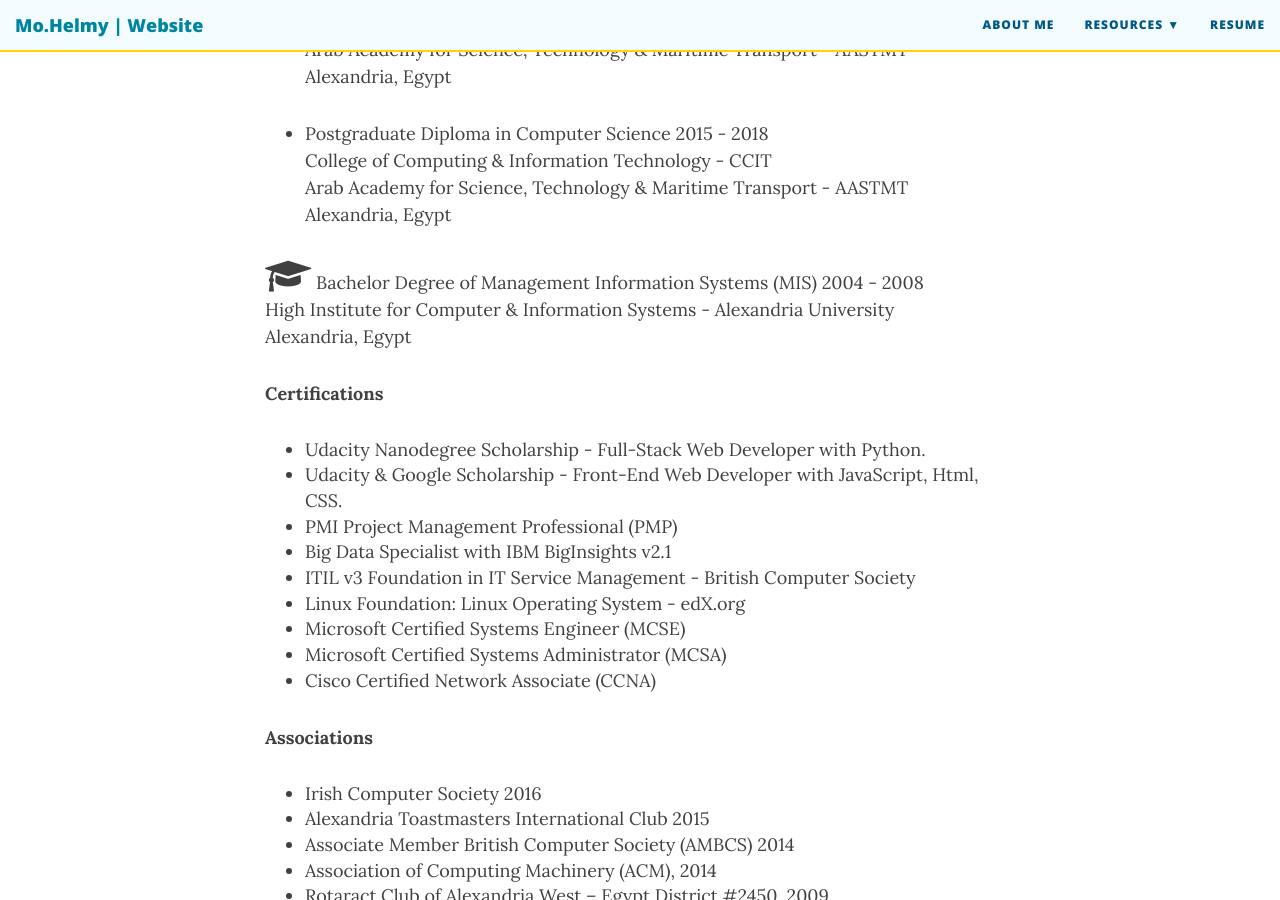
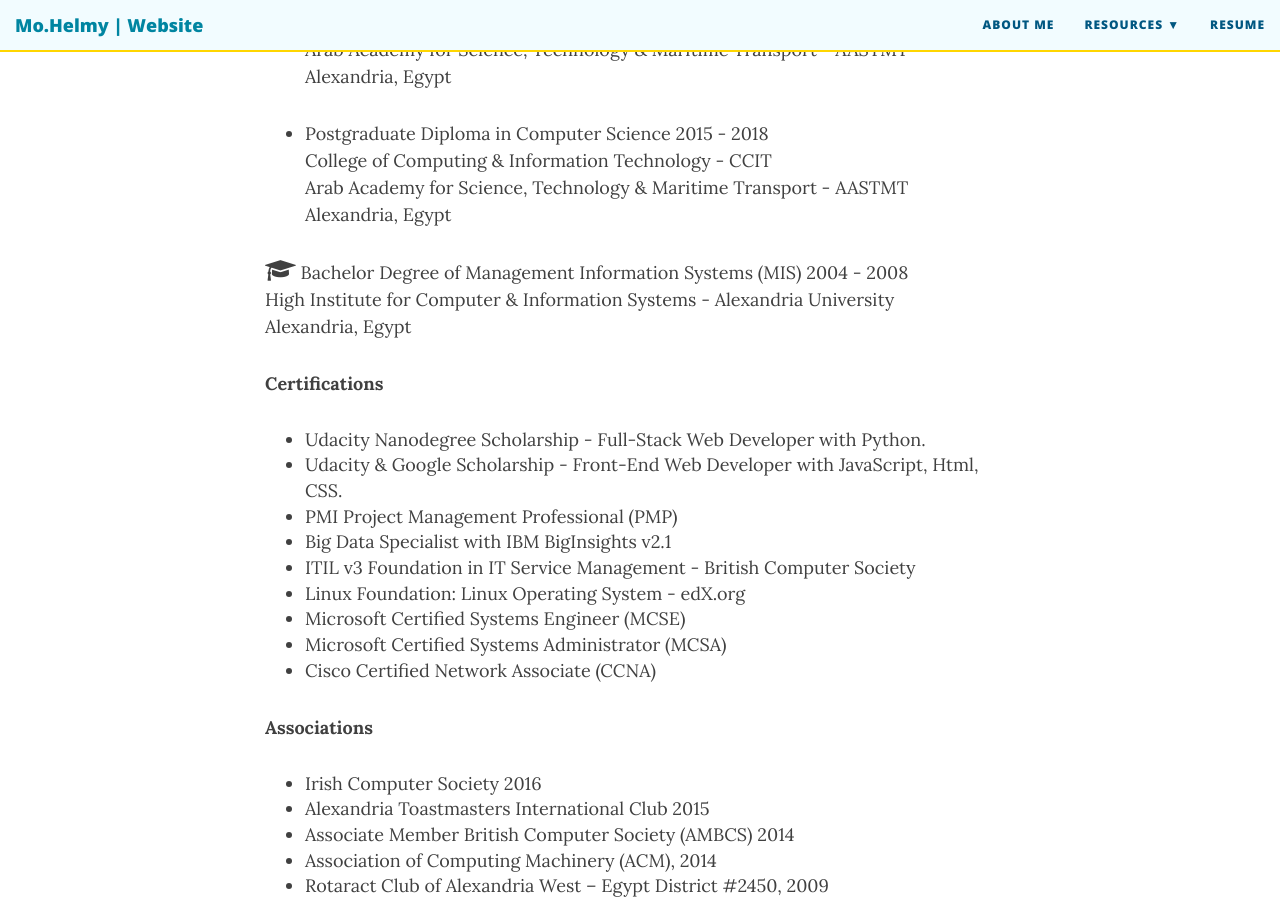
Before and after one commit to M-Helmy/m-helmy.github.io, a Jekyll site: the page built from resume.md, in a window 1280 px wide and 900 px high, scrolled down 1184 px. Built offline with Jekyll 4.4.1, drawn with Linux system fonts in a browser that asks for light colours; nearby versions of some CDN libraries.

Commit message:
Update resume.md

```diff
--- a/resume.md
+++ b/resume.md
@@ -35,7 +35,7 @@
   Arab Academy for Science, Technology & Maritime Transport - AASTMT<br/>
   Alexandria, Egypt<br/>
 
-<i class="fa fa-graduation-cap" style="font-size:36px;" aria-hidden="true"></i> Bachelor Degree of Management Information Systems (MIS) 2004 - 2008<br/>
+<i class="fa fa-graduation-cap" style="font-size:24px;"></i> Bachelor Degree of Management Information Systems (MIS) 2004 - 2008<br/>
   High Institute for Computer & Information Systems - Alexandria University<br/>
   Alexandria, Egypt<br/>
 
```
